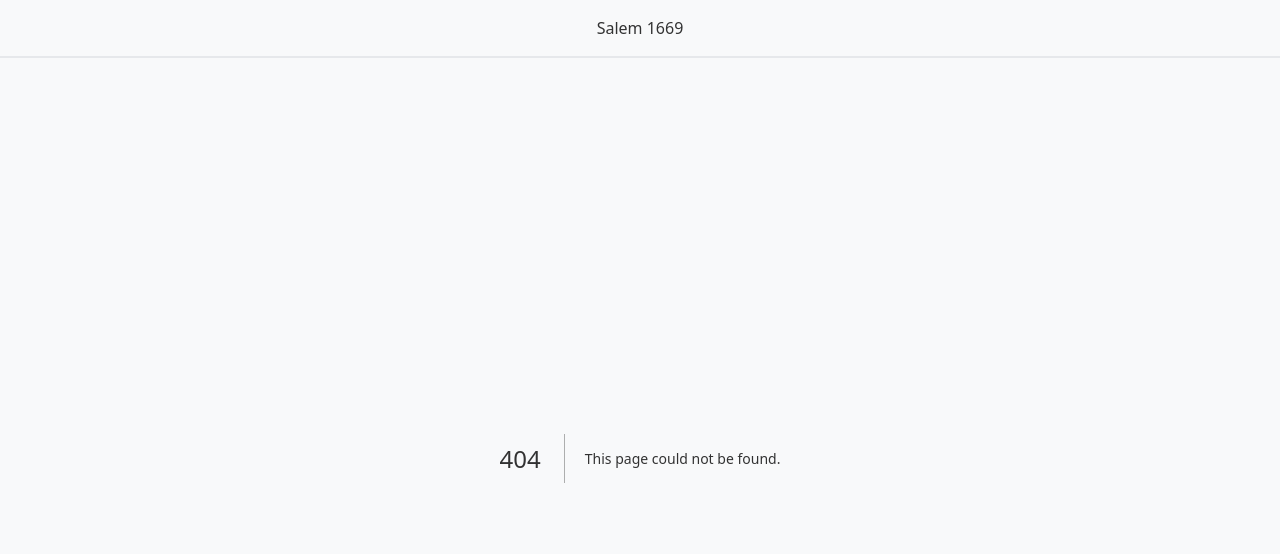
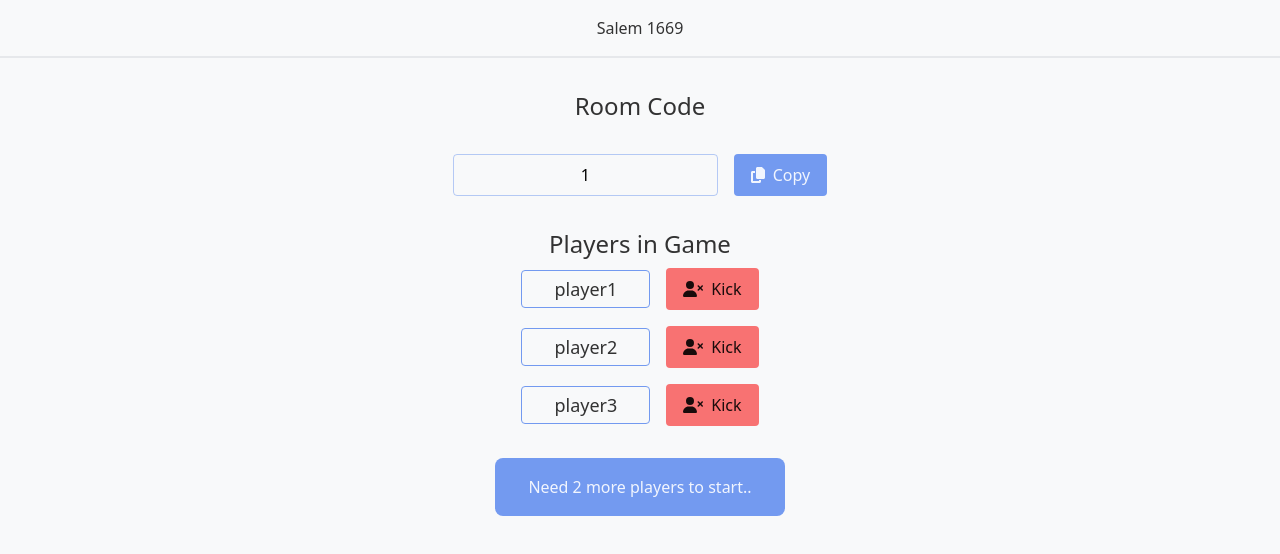
Before and after one commit to BrandonSamaroo/salem1669, a Next.js app: page /lobby/1 in a window 1280 px wide. Before the commit this address had no page. Shown: the top 554 px of the page. Built offline with nearby package versions, Linux system fonts and the light colour scheme.

Commit message:
lobby page

```diff
--- /dev/null
+++ b/src/pages/lobby/[game_id]/index.tsx
@@ -0,0 +1,69 @@
+import { useState } from "react";
+import { useRouter } from "next/router";
+import Head from "next/head";
+
+import { FontAwesomeIcon } from "@fortawesome/react-fontawesome";
+import { faCopy, faUserXmark } from "@fortawesome/free-solid-svg-icons";
+
+import { Button } from "@/components/Button";
+
+// TODO move to separate file
+type Player = string;
+
+export default function HomePage() {
+    const router = useRouter();
+
+    // * State for all players in the current lobby
+    const [players, setPlayers] = useState<Player[]>(["player1", "player2", "player3"]);
+
+    // * Func to remove player from the lobby
+    const removePlayer = (player: Player) => {
+        setPlayers((prevState) => {
+            // * Copy prev state
+            const newState = [...prevState];
+
+            // * Remove player at the index of the passed in player
+            newState.splice(prevState.indexOf(player), 1);
+
+            // * Return updated state
+            return newState;
+        });
+    };
+
+    return (
+        <>
+            <Head>
+                <title>Lobby | Salem1669</title>
+            </Head>
+
+            <div className='mx-4 mt-8 flex flex-col items-center gap-8'>
+                <span className='text-2xl'>Room Code</span>
+                <div className='flex flex-wrap justify-center gap-4 sm:flex-nowrap'>
+                    <input
+                        className='w-4/5 rounded border border-primary/50 bg-inherit py-2 px-4 text-center text-onBg'
+                        type='text'
+                        defaultValue={router.query.game_id}
+                    />
+                    <Button>
+                        <FontAwesomeIcon icon={faCopy} className='mr-2' />
+                        Copy
+                    </Button>
+                </div>
+                <div className='flex flex-col items-center justify-center gap-2'>
+                    <span className='text-2xl'>Players in Game</span>
+                    <div className='flex flex-col gap-4'>
+                        {players.map((player) => (
+                            <div key={players.indexOf(player)} className='flex flex-wrap items-center justify-center gap-4'>
+                                <span className='rounded border border-primary px-8 py-1 text-lg'>{player}</span>
+                                <Button btnStyle='danger' onClick={() => removePlayer(player)}>
+                                    <FontAwesomeIcon icon={faUserXmark} className='mr-2' /> Kick
+                                </Button>
+                            </div>
+                        ))}
+                    </div>
+                </div>
+                <Button btnSize='large'>{players.length < 5 ? `Need ${5 - players.length} more players to start..` : "Start Game"}</Button>
+            </div>
+        </>
+    );
+}
```
